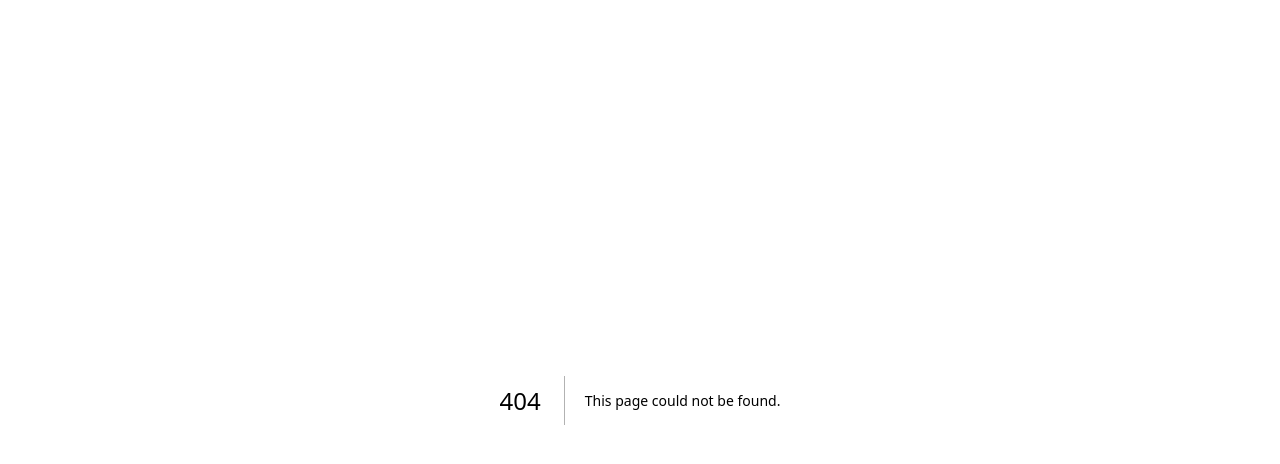
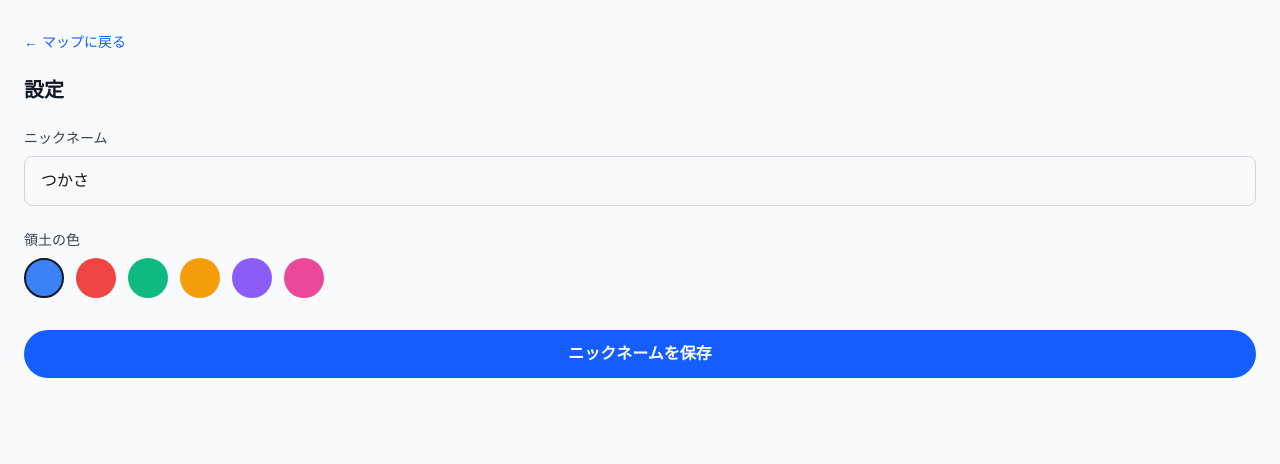
Before and after one commit to tsuuuu325/territory-study-app, a Next.js app: page /settings in a window 1280 px wide. Before the commit this address had no page. Shown: the top 464 px of the page. Built offline with nearby package versions, Linux system fonts and the light colour scheme; no server answers.

Commit message:
ニックネーム・領土色を設定できる画面を追加
Twitter等でランキング発信する際にプレイヤー自身が名乗れるニックネームを設定可能にする

```diff
--- a/app/page.tsx
+++ b/app/page.tsx
@@ -172,6 +172,15 @@ function HomeContent() {
             集中スタート
           </Link>
         )}
+        {!pickingMode && (
+          <Link
+            href="/settings"
+            className="absolute top-4 right-4 z-[500] flex h-10 w-10 items-center justify-center rounded-full bg-white/95 text-lg shadow"
+            aria-label="設定"
+          >
+            ⚙️
+          </Link>
+        )}
       </div>
       <StatsBar
         areaKm2={totalAreaKm2(allOwnedIds)}
--- /dev/null
+++ b/app/settings/page.tsx
@@ -0,0 +1,76 @@
+"use client";
+
+import Link from "next/link";
+import { useState } from "react";
+import { useAppData } from "@/lib/useAppData";
+
+const COLOR_OPTIONS = [
+  "#3B82F6",
+  "#EF4444",
+  "#10B981",
+  "#F59E0B",
+  "#8B5CF6",
+  "#EC4899",
+];
+
+export default function SettingsPage() {
+  const { data, updateSettings } = useAppData();
+  const [nickname, setNickname] = useState("");
+  const [saved, setSaved] = useState(false);
+
+  if (!data) {
+    return <div className="flex flex-1 items-center justify-center text-gray-400">読み込み中...</div>;
+  }
+
+  const currentNickname = nickname || data.settings.nickname;
+
+  function handleSave() {
+    const trimmed = currentNickname.trim();
+    if (!trimmed) return;
+    updateSettings({ nickname: trimmed });
+    setSaved(true);
+    setTimeout(() => setSaved(false), 1500);
+  }
+
+  return (
+    <div className="flex h-dvh flex-col bg-gray-50 px-6 py-8">
+      <Link href="/" className="mb-6 text-sm text-blue-600">
+        ← マップに戻る
+      </Link>
+
+      <h1 className="mb-6 text-xl font-bold text-gray-900">設定</h1>
+
+      <label className="mb-2 text-sm font-medium text-gray-700">ニックネーム</label>
+      <input
+        value={currentNickname}
+        onChange={(e) => setNickname(e.target.value)}
+        maxLength={20}
+        className="mb-6 rounded-lg border border-gray-300 px-4 py-3 text-base"
+        placeholder="ニックネームを入力"
+      />
+
+      <label className="mb-2 text-sm font-medium text-gray-700">領土の色</label>
+      <div className="mb-8 flex gap-3">
+        {COLOR_OPTIONS.map((color) => (
+          <button
+            key={color}
+            onClick={() => updateSettings({ color })}
+            className="h-10 w-10 rounded-full border-2"
+            style={{
+              backgroundColor: color,
+              borderColor: data.settings.color === color ? "#111827" : "transparent",
+            }}
+            aria-label={color}
+          />
+        ))}
+      </div>
+
+      <button
+        onClick={handleSave}
+        className="rounded-full bg-blue-600 px-6 py-3 font-semibold text-white"
+      >
+        {saved ? "保存しました！" : "ニックネームを保存"}
+      </button>
+    </div>
+  );
+}
--- a/lib/useAppData.ts
+++ b/lib/useAppData.ts
@@ -2,7 +2,7 @@
 
 import { useCallback, useEffect, useState } from "react";
 import { v4 as uuid } from "uuid";
-import { AppData, FocusSession } from "./types";
+import { AppData, FocusSession, Settings } from "./types";
 import { loadAppData, saveAppData, LOCAL_OWNER_ID } from "./storage";
 import { createLandChecker, LandChecker } from "./pointInPolygon";
 import { cellFromLatLng, expandTerritory, minutesToCells, totalAreaKm2 } from "./territory";
@@ -120,5 +120,19 @@ export function useAppData() {
     [data, landChecker]
   );
 
-  return { data, landChecker, pickStartCell, completeFocusSession, claimNewIsland };
+  const updateSettings = useCallback((patch: Partial<Settings>) => {
+    setData((prev) => {
+      const base = prev ?? loadAppData();
+      return { ...base, settings: { ...base.settings, ...patch } };
+    });
+  }, []);
+
+  return {
+    data,
+    landChecker,
+    pickStartCell,
+    completeFocusSession,
+    claimNewIsland,
+    updateSettings,
+  };
 }
```
